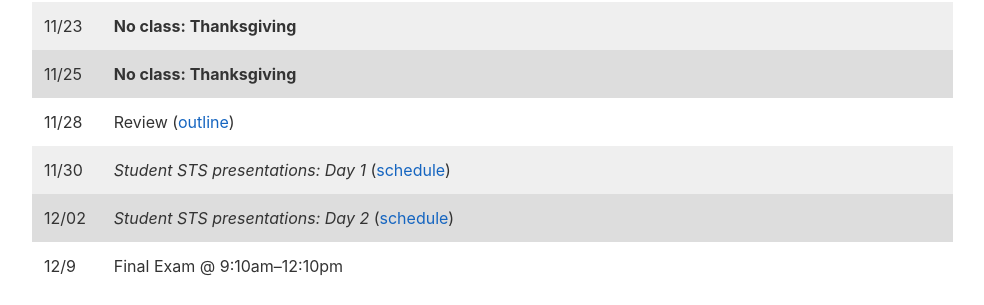
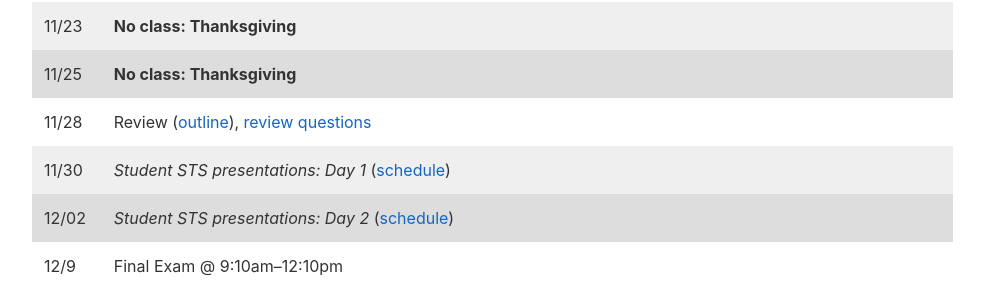
Before and after one commit to jacksonjw12/mbannister.github.io, a Jekyll site: the page built from _teaching/10-f16/index.md, in a window 1280 px wide and 900 px high, scrolled down 4933 px. Shown: the part 148-453 px from the top of the window, without its empty margins (152-1136 px from the left). Built offline with Jekyll 4.4.1, drawn with Linux system fonts in a browser that asks for light colours.

Commit message:
Add some review questions

```diff
--- a/_teaching/10-f16/index.md
+++ b/_teaching/10-f16/index.md
@@ -142,7 +142,7 @@
 11/21 | __No class: Thanksgiving__ | <!-- Week Thanksgiving  -->
 11/23 | __No class: Thanksgiving__ |
 11/25 | __No class: Thanksgiving__ |
-11/28 | Review ([outline](Slides/final.pdf))| <!-- Week 10; Lab: Wrap-up -->
+11/28 | Review ([outline](Slides/final.pdf)), [review questions](Slides/final_qs.html)| <!-- Week 10; Lab: Wrap-up -->
 11/30 | _Student STS presentations: Day 1_ ([schedule](Slides/sts1.html)) |
 12/02 | _Student STS presentations: Day 2_ ([schedule](Slides/sts2.html)) |
 12/9 | Final Exam @ 9:10am--12:10pm |
```
